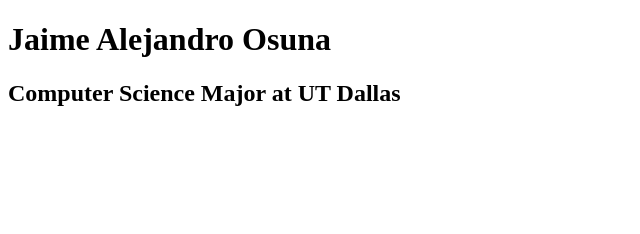
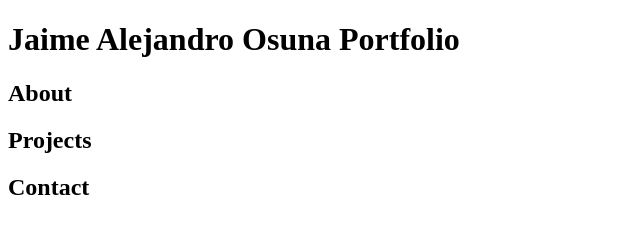
Before and after one commit to osunajalejandro/personal-portfolio, a plain HTML site: page index.html in a window 1280 px wide. Shown: the whole page, without its empty margins (0-640 px from the left). Drawn offline with Linux system fonts and the light colour scheme.

Commit message:
Added About, Projects, and contact sections

```diff
--- a/index.html
+++ b/index.html
@@ -4,7 +4,19 @@
         <title>J Alejandro Osuna Portfolio</title>
     </head>
     <body>
-        <h1>Jaime Alejandro Osuna</h1>
-        <h2>Computer Science Major at UT Dallas</h2>
+        <header>
+            <h1>Jaime Alejandro Osuna Portfolio</h1>
+        </header>
+
+        <section id="about">
+            <h2>About</h2>
+        </section>
+        <section id="projects">
+            <h2>Projects</h2>
+        </section>
+        <section id="contact">
+            <h2>Contact</h2>
+        </section>
+
     </body>
 </html>
```
